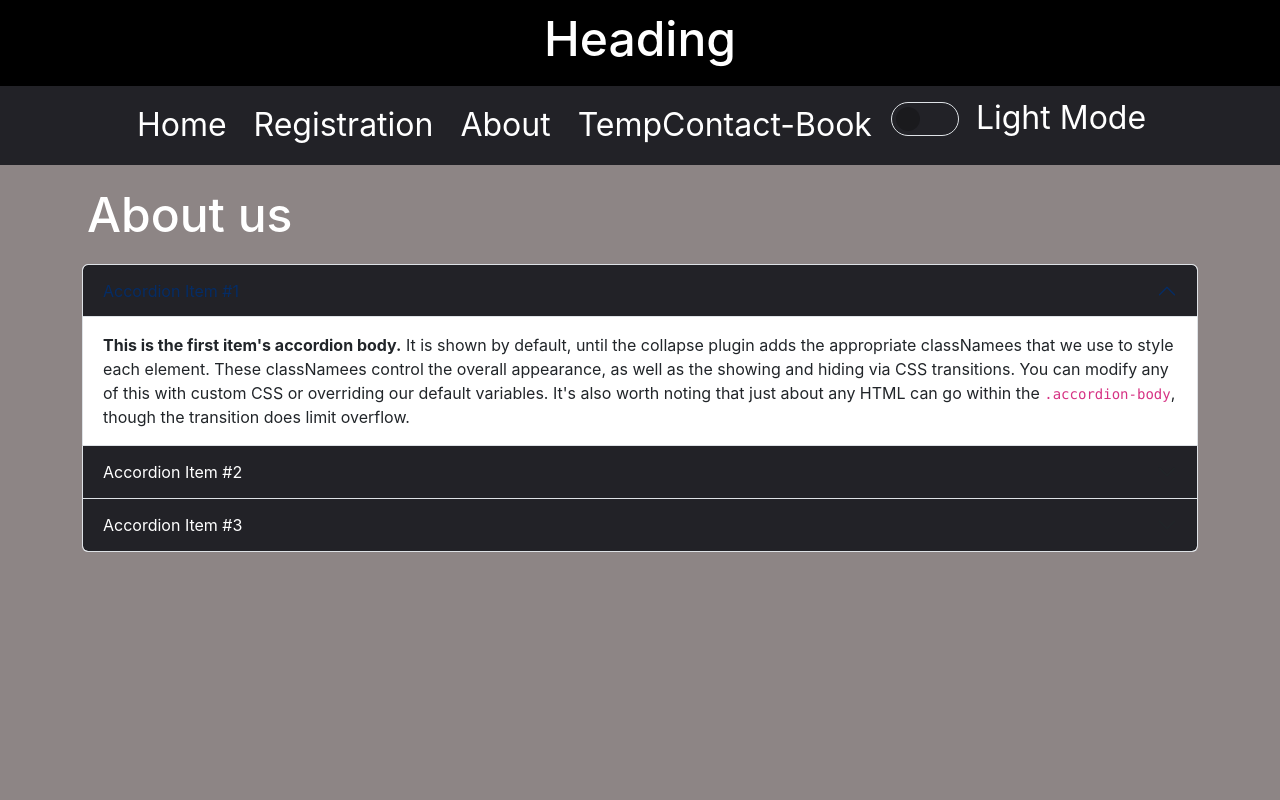
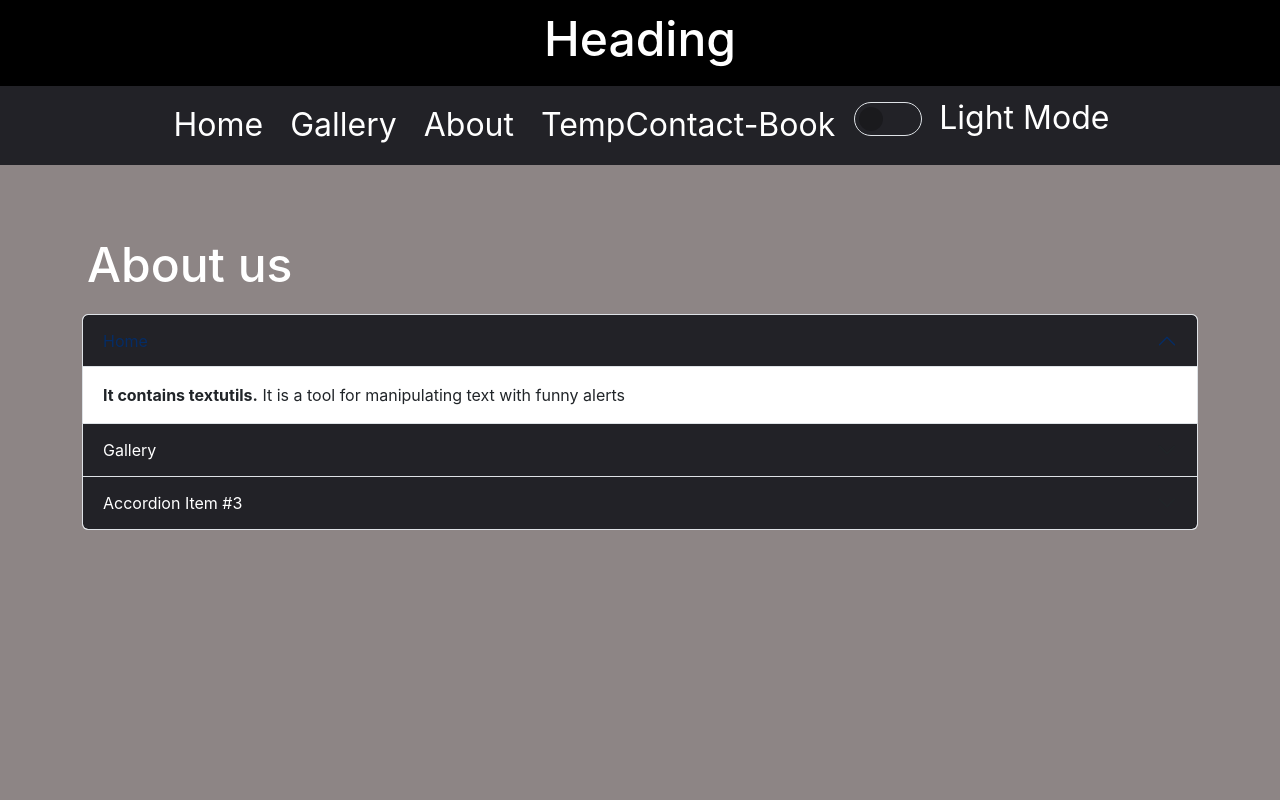
Before and after one commit to Vishal1720/React, a React (Create React App) app: page /about in a window 1280 px wide. Shown: the top 800 px of the page. Built offline with nearby package versions, Linux system fonts and the light colour scheme.

Commit message:
initial commit

```diff
--- a/public/index.html
+++ b/public/index.html
@@ -3,6 +3,9 @@
   <head>
     <meta charset="utf-8" />
     <link rel="icon" href="%PUBLIC_URL%/favicon.ico" />
+    <link rel="preconnect" href="https://fonts.googleapis.com">
+<link rel="preconnect" href="https://fonts.gstatic.com" crossorigin>
+<link href="https://fonts.googleapis.com/css2?family=Nunito:ital,wght@0,200..1000;1,200..1000&display=swap" rel="stylesheet">
     <meta name="viewport" content="width=device-width, initial-scale=1" />
     <meta name="theme-color" content="#000000" />
     <meta
--- a/src/About.js
+++ b/src/About.js
@@ -11,16 +11,13 @@ const About = (props) => {
   <div className="accordion-item">
     <h2 className="accordion-header">
       <button className="accordion-button" style={props.mystyle1} type="button" data-bs-toggle="collapse" data-bs-target="#collapseOne" aria-expanded="true" aria-controls="collapseOne">
-        Accordion Item #1
+        Home
       </button>
     </h2>
     <div id="collapseOne" className="accordion-collapse collapse show" data-bs-parent="#accordionExample">
       <div className="accordion-body">
-        <strong>This is the first item's accordion body.</strong> It is shown by
-        default, until the collapse plugin adds the appropriate classNamees that
-        we use to style each element. These classNamees control the overall appearance,
-         as well as the showing and hiding via CSS transitions. You can modify any of this
-         with custom CSS or overriding our default variables. It's also worth noting that just about any HTML can go within the <code>.accordion-body</code>, though the transition does limit overflow.
+        <strong>It contains textutils.</strong> It is a tool for
+        manipulating text with funny alerts
       </div>
     </div>
   </div>
@@ -29,16 +26,12 @@ const About = (props) => {
       <button className="accordion-button collapsed" style={props.mystyle1} type="button"
       data-bs-toggle="collapse" data-bs-target="#collapseTwo" aria-expanded="false"
       aria-controls="collapseTwo">
-        Accordion Item #2
+       Gallery
       </button>
     </h2>
     <div id="collapseTwo" className="accordion-collapse collapse" data-bs-parent="#accordionExample">
       <div className="accordion-body">
-        <strong>This is the second item's accordion body.</strong> It is hidden by default,
-         until the collapse plugin adds the appropriate classNamees that we use to style each element.
-          These classNamees control the overall appearance, as well as the showing and hiding via CSS transitions.
-           You can modify any of this with custom CSS or overriding our default variables. It's also worth noting that
-           just about any HTML can go within the <code>.accordion-body</code>, though the transition does limit overflow.
+        <strong>This is the second item's accordion body.</strong>
       </div>
     </div>
   </div>
--- a/src/Alert.js
+++ b/src/Alert.js
@@ -2,13 +2,16 @@ import React from 'react'
 
 export default function Alert(props) {
   return (
-    props.alert.msg&&
-    <div>
+    <div style={{height:'50px'}}>
+    {props.alert.msg&&
+    <div >
 
-<div class="alert alert-warning alert-dismissible fade show text-center" role="alert">
+<div className="alert alert-warning alert-dismissible fade show text-center" role="alert">
   <strong>{props.alert.msg}</strong>{props.alert.typ}
+</div>
 
-</div>
+    </div>}
+
     </div>
   )
 }
--- a/src/App.css
+++ b/src/App.css
@@ -25,6 +25,7 @@ button{
   color: white;
 height: fit-content;
 }
+
 h1{
   font-size: 3rem;
   padding: 5px;
@@ -36,6 +37,7 @@ h1{
   font-size: 2rem;
   /* background-color: rgb(26, 25, 25);#4a4a9c */
   background-color: rgb(34, 34, 39);
+
 
 }
 a{
@@ -69,6 +71,10 @@ textarea{
 }
 .buttondiv{
   display: flex;
+  flex-direction: row;
+  @media only screen
+  and (max-device-width: 1000px)
+  { flex-direction: column; }
  width:40%;
  margin: auto;
 
@@ -76,3 +82,18 @@ textarea{
 button{
   background-color:"blue";color:"white";margin-top:"4px";padding:'10px';font-size:'1rem';
 }
+.navbar{
+  position: sticky;
+  top:0;
+}
+
+#heading{
+  font-family: "Nunito", sans-serif;
+  font-optical-sizing: auto;
+  text-align: center;
+  font-size:6rem;
+  margin-top: -20px;
+  font-weight: bolder;
+
+
+}
--- a/src/App.js
+++ b/src/App.js
@@ -8,6 +8,7 @@ import Header from './Header';
 import Nav from './Nav';
 import Alert from './Alert';
 import Contact from './Contact';
+import Gallery from './Gallery';
 function App() {
 
   const [dark,setdark]=useState(true);
@@ -98,6 +99,7 @@ const togglemystyle1=()=>{
       <Routes>
       <Route path='about' element={<About mystyle={mystyle1} mystyle1={mystyle2}/>}/>
       <Route path='/' element={<TextForm showAlert={showAlert}/>}/>
+      <Route path='/gallery' element={<Gallery/>}></Route>
       <Route path='/contact' element={<Contact mystyle={mystyle1}/>}/>
       <Route path='index.html' element={<TextForm showAlert={showAlert}/>}/>
      </Routes>
--- a/src/Contact.js
+++ b/src/Contact.js
@@ -1,6 +1,7 @@
 import React from 'react'
 import {useState} from 'react'
 import Buttons from './Buttons'
+import bin from './bins.png'
 const Contact = (props) => {
     const [cont,setcontact]=useState([{id:'John',contact:'9145377915'}])
 
@@ -12,7 +13,10 @@ const setname=(nam)=>{
 const setcont=(c)=>{
     setcon(c)
 }
-
+const deletecontact=(username,contactname)=>{
+  const newcontact=cont.filter((e)=>{ return e.name!==username && e.contact!==contactname})
+setcontact(newcontact)
+}
     function setit(name,con)
     {
 
@@ -33,11 +37,14 @@ const setcont=(c)=>{
         <Buttons fun={()=>setit(name1,con)} mystyle={props.mystyle1} textValue="Submit contact"/>
         <h1 className='text-center'>Contacts </h1>
       {cont.map((obj)=>(
+        <div style={{display:'flex',flexWrap:'wrap',marginLeft:'33%',flexDirection:'row'}}>
        <strong key={obj.id} className='text-center' style={{fontSize:'2rem'}}> <ul key={obj.id}>
         {obj.id}    -    {obj.contact}
-        </ul>
-        </strong>
+        </ul> </strong><img style={{marginLeft:'10px'}} width="35vw" height="35vw" src={bin} alt="Del"  onClick={()=>deletecontact(obj.id,obj.contact)} />
+
+        </div>
       ))}
+
 
     </div>
   )
--- a/src/Form.js
+++ b/src/Form.js
@@ -1,16 +1,35 @@
 import React from 'react'
+import { useState } from 'react';
+const Form = (props) => {
+  const [url,seturl]=useState("");
+    const changeurl=(src)=>
+    {
 
-const Form = () => {
+        seturl(src)
+
+    }
+    const handlesubmit=(urloc)=>{if (urloc!=="") props.fun(urloc);props.fun2(true)}
+
   return (
     <div>
-      <div className="mb-3">
-  <label for="exampleFormControlInput1" className="form-label">Email address</label>
-  <input type="email" className="form-control" id="exampleFormControlInput1" placeholder="name@example.com"/>
-</div>
-<div className="mb-3">
-  <label for="exampleFormControlTextarea1" className="form-label">Address</label>
-  <textarea className="form-control" id="exampleFormControlTextarea1" rows="3"></textarea>
-</div>
+   <div>
+    <h1 id="heading">Upload</h1>
+
+    <section style={{width:"50%",display:'flex',flexDirection:'column',margin:'auto'}}>
+  <div className="form-group">
+    <label htmlFor="exampleInputEmail1">Description</label>
+    <input type="text" className="form-control"   placeholder="Enter description"/>
+
+  </div>
+  <div className="form-group">
+    <label htmlFor="exampleInputPassword1">Url</label>
+    <input type="text" className="form-control" id="exampleInputPassword1" onChange={(e)=>changeurl(e.target.value)} value={url} placeholder="Enter url "/>
+  </div>
+
+  <button onClick={()=>handlesubmit(url)} className="btn btn-primary">Submit</button>
+</section>
+
+  </div>
     </div>
   )
 }
--- /dev/null
+++ b/src/Gallery.js
@@ -0,0 +1,53 @@
+import React, { useState } from 'react'
+import Form from './Form'
+
+const Gallery = () => {
+
+    const [gallery,setgallery]=useState([{url:"https://www.imgmacchine.it/wp-content/uploads/2023/07/1000x1000px_IMG_slogan-02-1024x1024.png"}])
+   const [showgal,setshowgal]=useState(true);
+    const settheurl=(src)=>{
+        setgallery([...gallery,{url:src}])
+        console.log(src)
+    }
+
+
+
+
+    return (
+        <>
+       { showgal &&
+    <div>
+      <h1 id="heading">Gallery</h1>
+      <div id="Gallery"><button style={{backgroundColor:'black',width:'70px',height:'70px',color:'white',fontSize:'40px',fontWeight:'bold',borderRadius:'30px',marginBottom:'10px',paddingLeft:'20px'}} onClick={()=>setshowgal(false)}>+</button>
+        {
+        gallery.map((e)=>{
+         return <img key={e.url} style={{objectFit:"cover",margin:'2px'}} height="400px" width='500px' src={e.url} alt="Images"/>
+
+
+        })
+        }
+      </div>
+      </div>
+      }
+
+        <div>
+            {
+        !showgal&&
+        <>
+      <Form fun={(e)=>settheurl(e)} fun2={(e)=>setshowgal(e)} />
+      {/* <input type="button"
+
+       onClick={()=>setshowgal(true)} style={{borderRadius:'10px',padding:'0px',minWidth:'60px',minHeight:'60px'}}
+        value={'Gallery'}/> */}
+       </>
+            }
+
+
+      </div>
+
+
+  </>
+  )
+}
+
+export default Gallery
--- a/src/Header.js
+++ b/src/Header.js
@@ -1,5 +1,5 @@
 import React from 'react'
-import { useState } from 'react'
+
 const Header = (props) => {
 
 
--- a/src/Nav.js
+++ b/src/Nav.js
@@ -6,7 +6,7 @@ const Nav = (props) => {
     <>
     <div className='navbar' style={props.mystyle}>
       <Link to="./">Home</Link>
-      <Link to="./reg">Registration</Link>
+      <Link to="./gallery">Gallery</Link>
       <Link to="./about">About</Link>
       <Link to="./contact">TempContact-Book</Link>
 
--- a/src/TextForm.js
+++ b/src/TextForm.js
@@ -3,7 +3,7 @@ import Buttons from './Buttons'
 import { useState } from 'react'
 const TextForm =(props)=>{
     const [text,setText]=useState('I am Vishal Shetty');
-    var tarea=document.getElementById('textField');
+    var tarea;
 
     const upper=()=>{
         var newText=text
@@ -19,6 +19,7 @@ const TextForm =(props)=>{
     }
 
     const emptycheck=(msg,txt)=>{
+      var tarea=document.getElementById('textField');
       if(tarea.value.length === 0)
       props.showAlert(msg,txt)
     }
@@ -32,7 +33,7 @@ const TextForm =(props)=>{
 const [bold,setbold]=useState('normal')
     const boldit=()=>{
 
-        var tarea=document.getElementById('textField');
+         tarea=document.getElementById('textField');
         if(bold === 'normal')
         {
         tarea.style.fontWeight="bold";
@@ -49,6 +50,7 @@ const [bold,setbold]=useState('normal')
       }
 
       const copyit=()=>{
+         tarea=document.getElementById('textField');
         navigator.clipboard.writeText(tarea.value);
         props.showAlert("Nakal karne ki aadat ab tak gayi nahi kya "," Bhai" )
         emptycheck("Khali Kagaz se Kya Nakal karega ","Bhai")
```
Also changed, not shown: src/bins.png (added).
